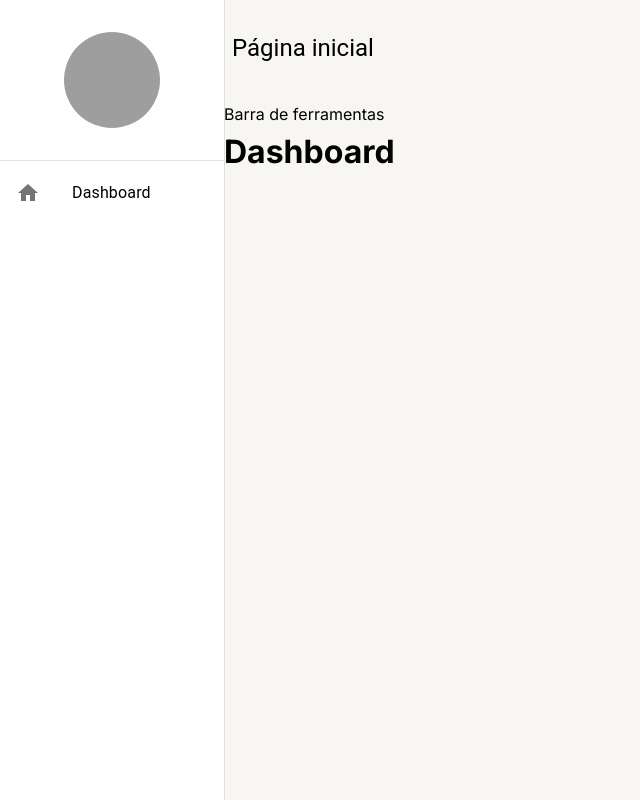
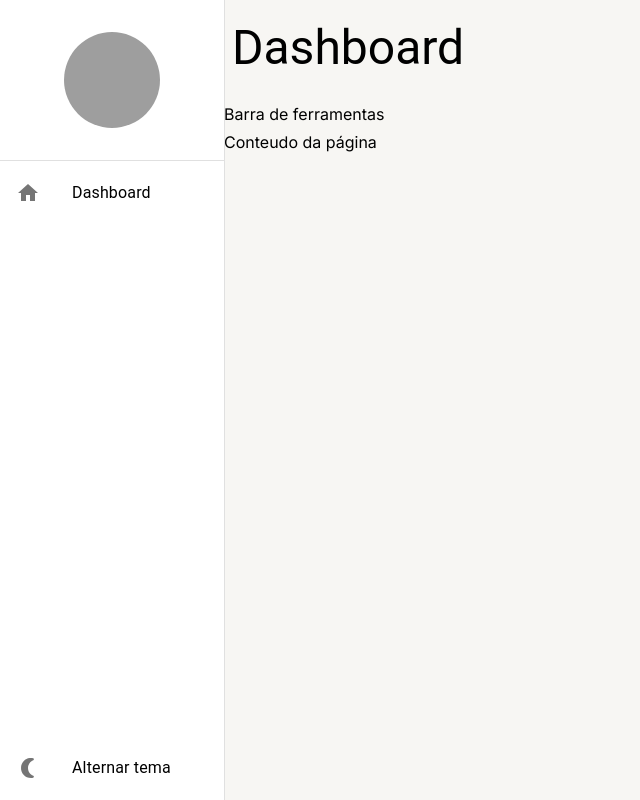
Before and after one commit to Joaorocha07/curso-material-ui, a Next.js app: page /dashboard in a window 1280 px wide. Shown: the whole page, without its empty margins (0-640 px from the left). Built offline with nearby package versions, Linux system fonts and the light colour scheme; grey boxes are pictures that could not be loaded.

Commit message:
Configurando troca de tema dark e light

```diff
--- a/src/app/dashboard/components/SelectionMenus.tsx
+++ b/src/app/dashboard/components/SelectionMenus.tsx
@@ -1,9 +1,16 @@
 import { Box, useMediaQuery, useTheme } from '@mui/material'
-import HomeIcon from '@mui/icons-material/Home'
 import MenuItens from './MenuItens'
 import {
   useDrawerContext
 } from '@/shared/contexts/Menu/DrawerContext'
+import {
+  useAppThemeContext
+} from '@/shared/contexts/Theme/ThemeContext'
+
+// icons
+import HomeIcon from '@mui/icons-material/Home'
+import NightlightRoundIcon
+  from '@mui/icons-material/NightlightRound'
 
 export default function SelectionMenus() {
   const theme = useTheme()
@@ -13,7 +20,10 @@ export default function SelectionMenus() {
   const isMobile = useMediaQuery(
     theme.breakpoints.down('sm'))
 
+  const { toggleTheme } = useAppThemeContext()
+
   return (
+    <>
       <Box flex={1}>
         <MenuItens
           text='Dashboard'
@@ -25,5 +35,15 @@ export default function SelectionMenus() {
           <HomeIcon />
         </MenuItens>
       </Box>
+      <Box>
+        <MenuItens
+          text='Alternar tema'
+          link=''
+          onClick={toggleTheme}
+        >
+          <NightlightRoundIcon />
+        </MenuItens>
+      </Box>
+    </>
   )
 }
--- a/src/app/dashboard/page.tsx
+++ b/src/app/dashboard/page.tsx
@@ -5,8 +5,11 @@ import LayoutBaseDePagina
 export default function Dashboard() {
   return (
     <>
-      <LayoutBaseDePagina titulo='Página inicial'>
-        <h1>Dashboard</h1>
+      <LayoutBaseDePagina
+        titulo='Dashboard'
+        barraDeFerramentas={<>Barra de ferramentas</>}
+      >
+        Conteudo da página
       </LayoutBaseDePagina>
     </>
   )
--- a/src/shared/layouts/LayoutBaseDePagina.tsx
+++ b/src/shared/layouts/LayoutBaseDePagina.tsx
@@ -14,16 +14,20 @@ import {
 interface ILayoutBaseDePaginaProps {
     children: ReactNode
     titulo: string
+    barraDeFerramentas?: ReactNode
 }
 
 export default function LayoutBaseDePagina({
   children,
-  titulo
+  titulo,
+  barraDeFerramentas
 }: ILayoutBaseDePaginaProps) {
   const { toggleDrawerOpen } = useDrawerContext()
   const theme = useTheme()
   const isMobile = useMediaQuery(
     theme.breakpoints.down('sm'))
+  const mdDonw = useMediaQuery(
+    theme.breakpoints.down('md'))
 
 
   return (
@@ -37,22 +41,31 @@ export default function LayoutBaseDePagina({
         padding={1}
         display='flex'
         alignItems='center'
+        height={theme.spacing(
+          isMobile ? 6 : mdDonw ? 8 : 12
+        )}
         gap={1}
-        height={theme.spacing(12)}
       >
         {isMobile && (
           <IconButton onClick={toggleDrawerOpen}>
             <MenuIcon />
           </IconButton>
         )}
-        <Typography variant='h5'>
+        <Typography
+          variant={isMobile ? 'h5' : mdDonw ? 'h4' : 'h3'}
+          whiteSpace='nowrap'
+          overflow='hidden'
+          textOverflow='ellipsis'
+        >
           {titulo}
         </Typography>
       </Box>
-      <Box>
-        Barra de ferramentas
-      </Box>
-      <Box>
+      {barraDeFerramentas && (
+        <Box>
+          {barraDeFerramentas}
+        </Box>
+      )}
+      <Box flex={1} overflow='auto'>
         {children}
       </Box>
     </Box>
--- a/src/shared/themes/dark.ts
+++ b/src/shared/themes/dark.ts
@@ -4,6 +4,7 @@ import { cyan, yellow } from '@mui/material/colors'
 
 export const DarkTheme = createTheme({
   palette: {
+    mode: 'dark',
     primary: {
       main: yellow[700],
       dark: yellow[800],
@@ -17,8 +18,13 @@ export const DarkTheme = createTheme({
       contrastText: '#ffffff'
     },
     background: {
-      default: '#303134',
-      paper: '#202124'
+      paper: '#202124',
+      default: '#303134'
+    }
+  },
+  typography: {
+    allVariants: {
+      color: 'white'
     }
   }
 })
```
Lines whose indentation alone changed are shown as unchanged.
